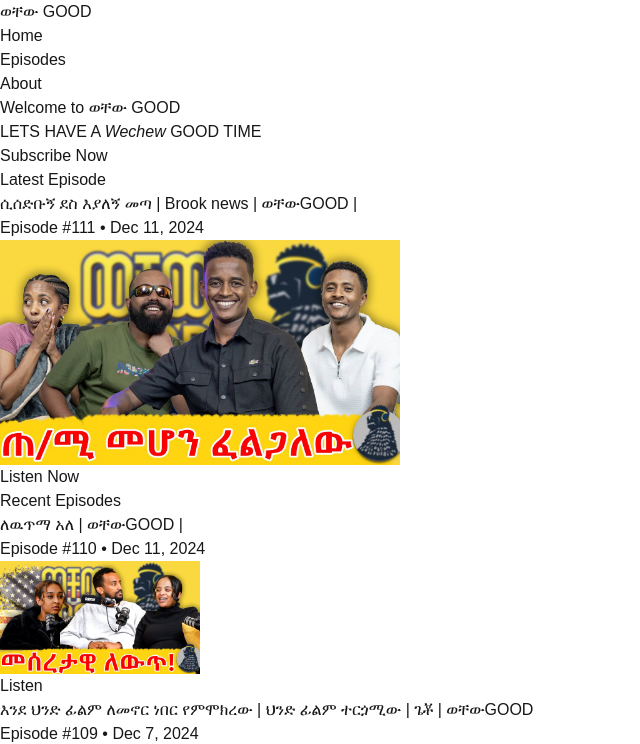
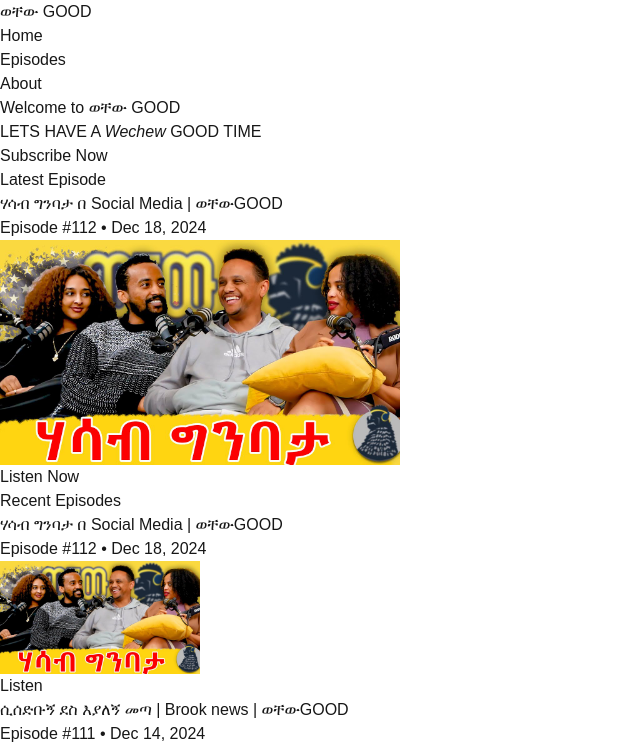
Before and after one commit to dot-ruth/wechew-good, a Next.js app: page / in a window 1280 px wide. Shown: the top 744 px of the page, without its empty margins (0-640 px from the left). Built offline with nearby package versions, Linux system fonts and the light colour scheme.

Commit message:
FEAT|added episode

```diff
--- a/src/app/Interface/episodes.ts
+++ b/src/app/Interface/episodes.ts
@@ -1,6 +1,22 @@
 const episodes = [
+  {
+    id:1,
+    title: "ሃሳብ ግንባታ በ Social Media | ወቸውGOOD",
+    number: 112,
+    date: "Dec 18, 2024",
+    thumbnail: '/assets/img/112.jpg',
+    link:"https://www.youtube.com/watch?v=p5JllDu7fns"
+  },
+  {
+    id:2,
+    title: "ሲሰድቡኝ ደስ እያለኝ መጣ | Brook news | ወቸውGOOD",
+    number: 111,
+    date: "Dec 14, 2024",
+    thumbnail: '/assets/img/111.jpg',
+    link:"https://www.youtube.com/watch?v=S5oxyaBP2Lg"
+  },
     {
-      id: 1,
+      id: 2,
       title: "ለዉጥማ አለ | ወቸውGOOD |",
       number: 110,
       date: "Dec 11, 2024",
--- a/src/app/page.tsx
+++ b/src/app/page.tsx
@@ -37,12 +37,12 @@ export default function Home() {
         <h3 className="text-2xl font-bold mb-6">Latest Episode</h3>
         <Card className="bg-yellow-300/90">
           <CardHeader>
-            <CardTitle className="text-blue-900">ሲሰድቡኝ ደስ እያለኝ መጣ | Brook news | ወቸውGOOD |</CardTitle>
-            <CardDescription>Episode #111 • Dec 11, 2024</CardDescription>
+            <CardTitle className="text-blue-900">ሃሳብ ግንባታ በ Social Media | ወቸውGOOD</CardTitle>
+            <CardDescription>Episode #112 • Dec 18, 2024</CardDescription>
           </CardHeader>
           <CardContent>
             <Image
-              src='/assets/img/111.jpg'
+              src='/assets/img/112.jpg'
               alt="Latest episode thumbnail"
               width={400}
               height={200}
@@ -51,7 +51,7 @@ export default function Home() {
           </CardContent>
           <CardFooter>
             <Button className="bg-blue-700 text-yellow-400 hover:bg-blue-800">
-            <Link href="https://www.youtube.com/watch?v=S5oxyaBP2Lg" target='blank'>
+            <Link href="https://www.youtube.com/watch?v=p5JllDu7fns" target='blank'>
               Listen Now
             </Link>
             </Button>
```
Also changed, not shown: public/assets/img/112.jpg (added).
